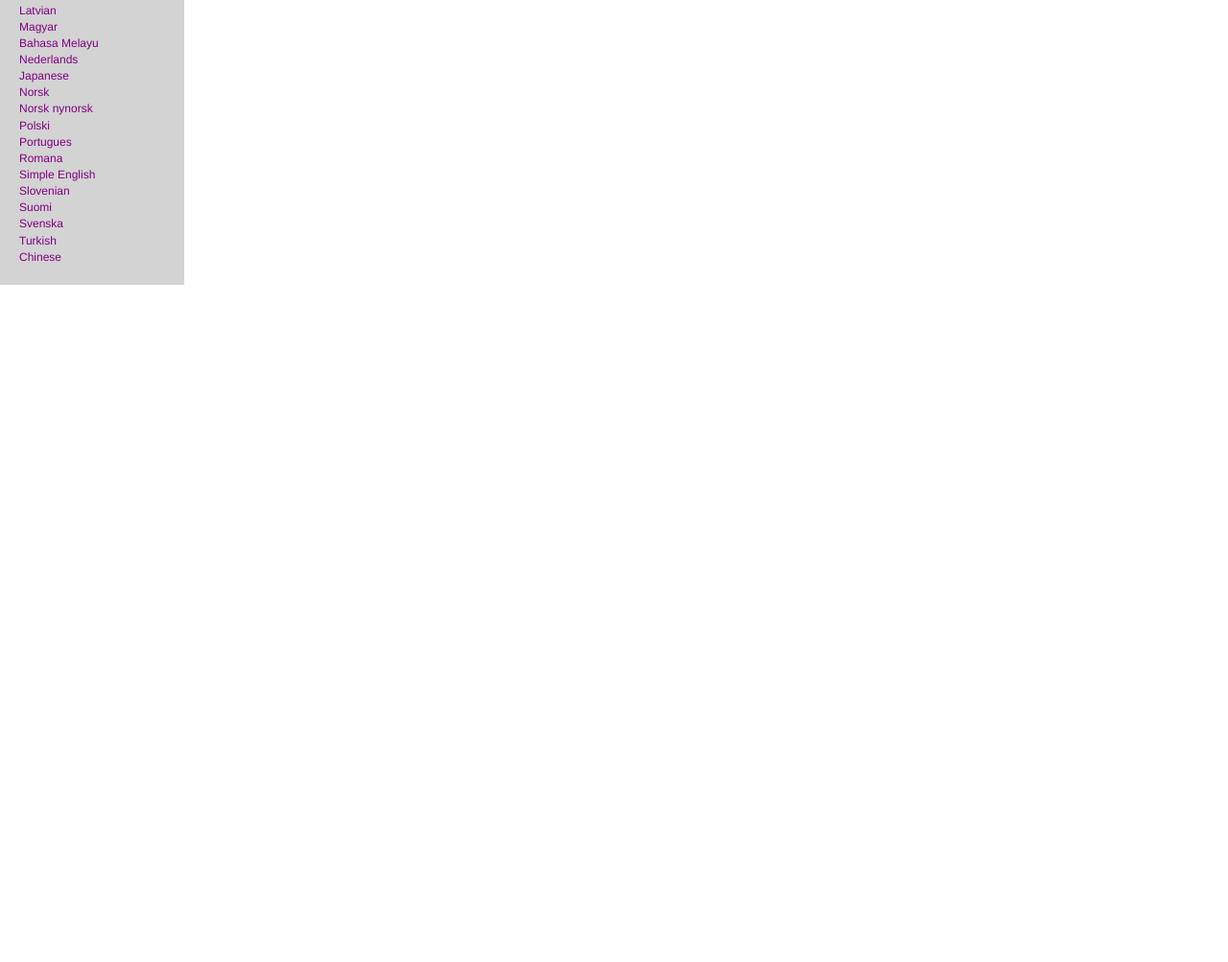
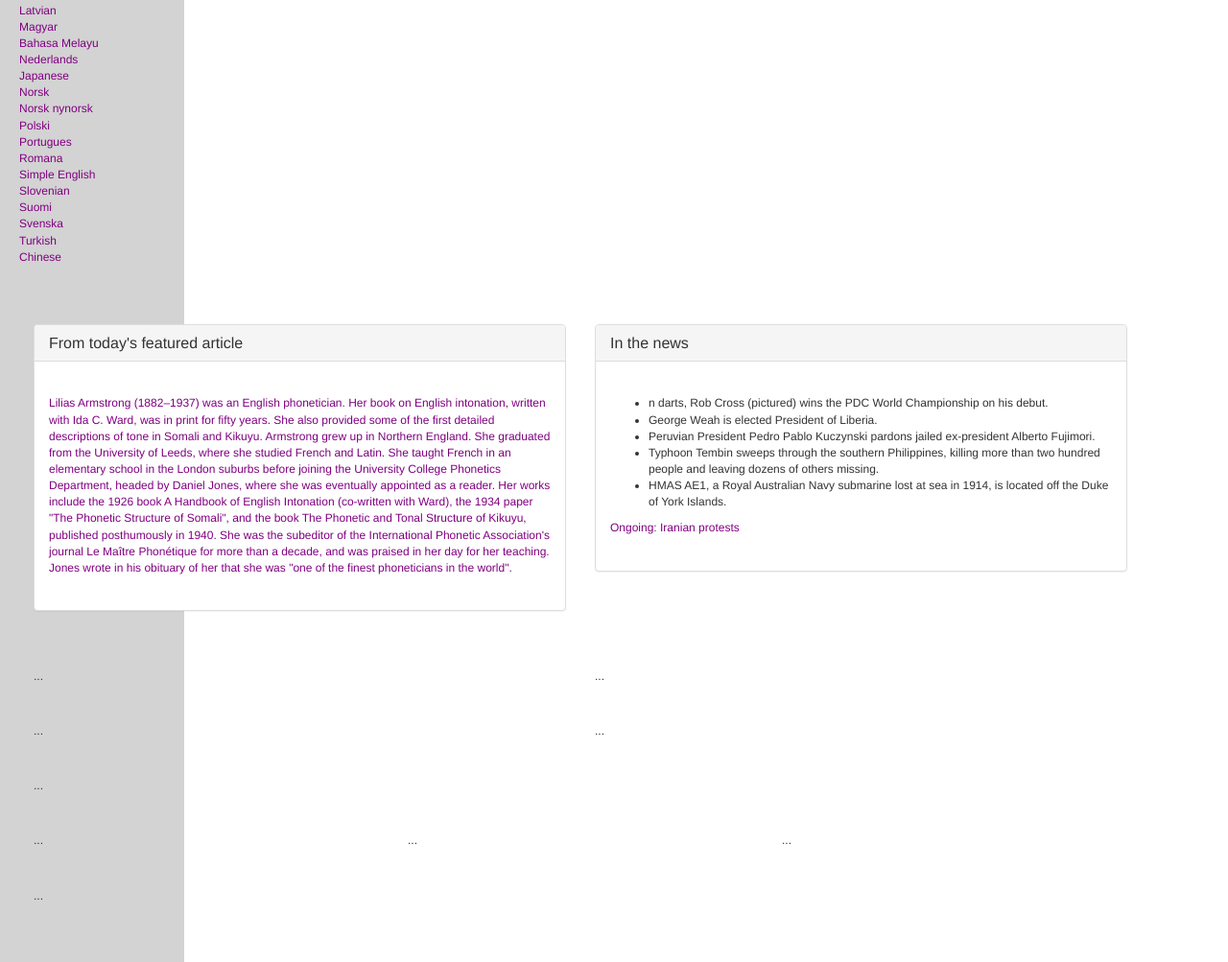
Before and after one commit to Jahmanz/wikipedia-copy, a plain HTML site: page index.html in a window 1280 px wide. Shown: the part 1269-2272 px from the top of the page at 96% size. Before the commit the page ends 1566 px from the top, so only its background shows below. Drawn offline with Linux system fonts and the light colour scheme.

Commit message:
working on main body

```diff
--- a/index.html
+++ b/index.html
@@ -99,6 +99,74 @@
     <!-- </div> languages -->
   </div>
 
+  <div class="container">
+    <div class="row">
+      <div class="col-md-6"></div>
+      <div class="col-md-6"></div>
+
+    </div>
+
+    <div class="row">
+        <div class="col-md-6">
+          <div class="panel panel-default">
+            <div class="panel-heading">
+              <h2 class="panel-title">From today's featured article</h2>
+            </div>
+            <div class="panel-body">
+              <p>Lilias Armstrong (1882–1937) was an English phonetician. Her book on English intonation, written with Ida C. Ward, was in print for fifty years. She also provided some of the first detailed descriptions of tone in Somali and Kikuyu. Armstrong grew up in Northern England. She graduated from the University of Leeds, where she studied French and Latin. She taught French in an elementary school in the London suburbs before joining the University College Phonetics Department, headed by Daniel Jones, where she was eventually appointed as a reader. Her works include the 1926 book A Handbook of English Intonation (co-written with Ward), the 1934 paper "The Phonetic Structure of Somali", and the book The Phonetic and Tonal Structure of Kikuyu, published posthumously in 1940. She was the subeditor of the International Phonetic Association's journal Le Maître Phonétique for more than a decade, and was praised in her day for her teaching. Jones wrote in his obituary of her that she was "one of the finest phoneticians in the world".</p>
+            </div>
+          </div>
+        </div>
+        <div class="col-md-6">
+          <div class="panel panel-default">
+            <div class="panel-heading">
+              <h2 class="panel-title">In the news</h2>
+            </div>
+            <div class="panel-body">
+              <ul>
+                <li>n darts, Rob Cross (pictured) wins the PDC World Championship on his debut.</li>
+                <li>George Weah is elected President of Liberia.</li>
+                <li>Peruvian President Pedro Pablo Kuczynski pardons jailed ex-president Alberto Fujimori.</li>
+                <li>Typhoon Tembin sweeps through the southern Philippines, killing more than two hundred people and leaving dozens of others missing.</li>
+                <li>HMAS AE1, a Royal Australian Navy submarine lost at sea in 1914, is located off the Duke of York Islands.</li>
+              </ul>
+              <p>Ongoing: Iranian protests</p>
+              <p><!-- add in Recent Deaths--></p>
+            </div>
+          </div>
+        </div>
+    </div>
+
+    <div class="row">
+      <div class="col-md-6">...</div>
+      <div class="col-md-6">...</div>
+
+    </div>
+
+    <div class="row">
+      <div class="col-md-6">...</div>
+      <div class="col-md-6">...</div>
+
+    </div>
+
+    <div class="row">
+        <div class="col-md-12">...</div>
+
+    </div>
+
+    <div class="row">
+      <div class="col-md-4">...</div>
+      <div class="col-md-4">...</div>
+      <div class="col-md-4">...</div>
+
+    </div>
+
+    <div class="row">
+      <div class="col-md-12">...</div>
+
+    </div>
+
+  </div>
   <body>
 
   </body>
```
